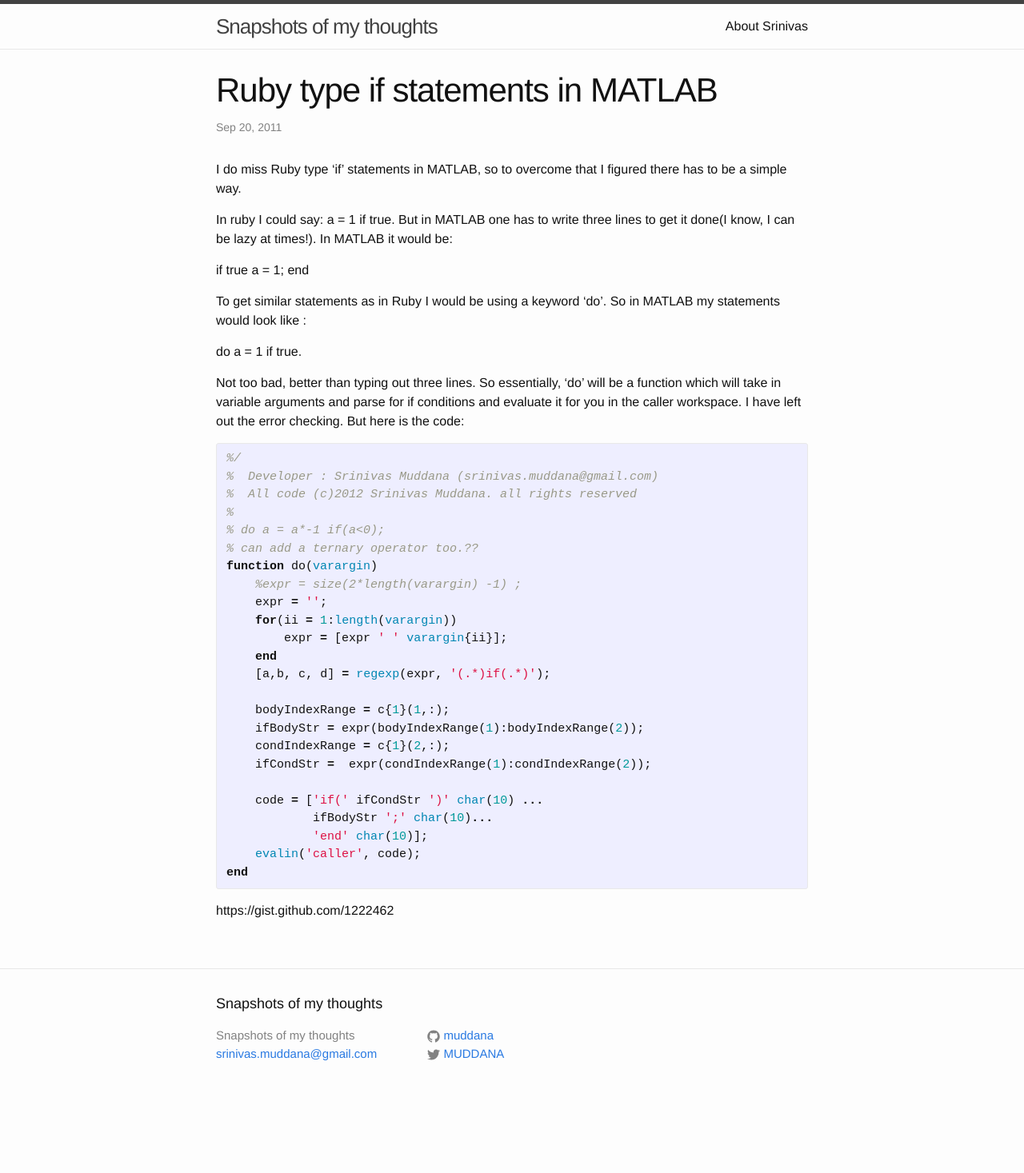
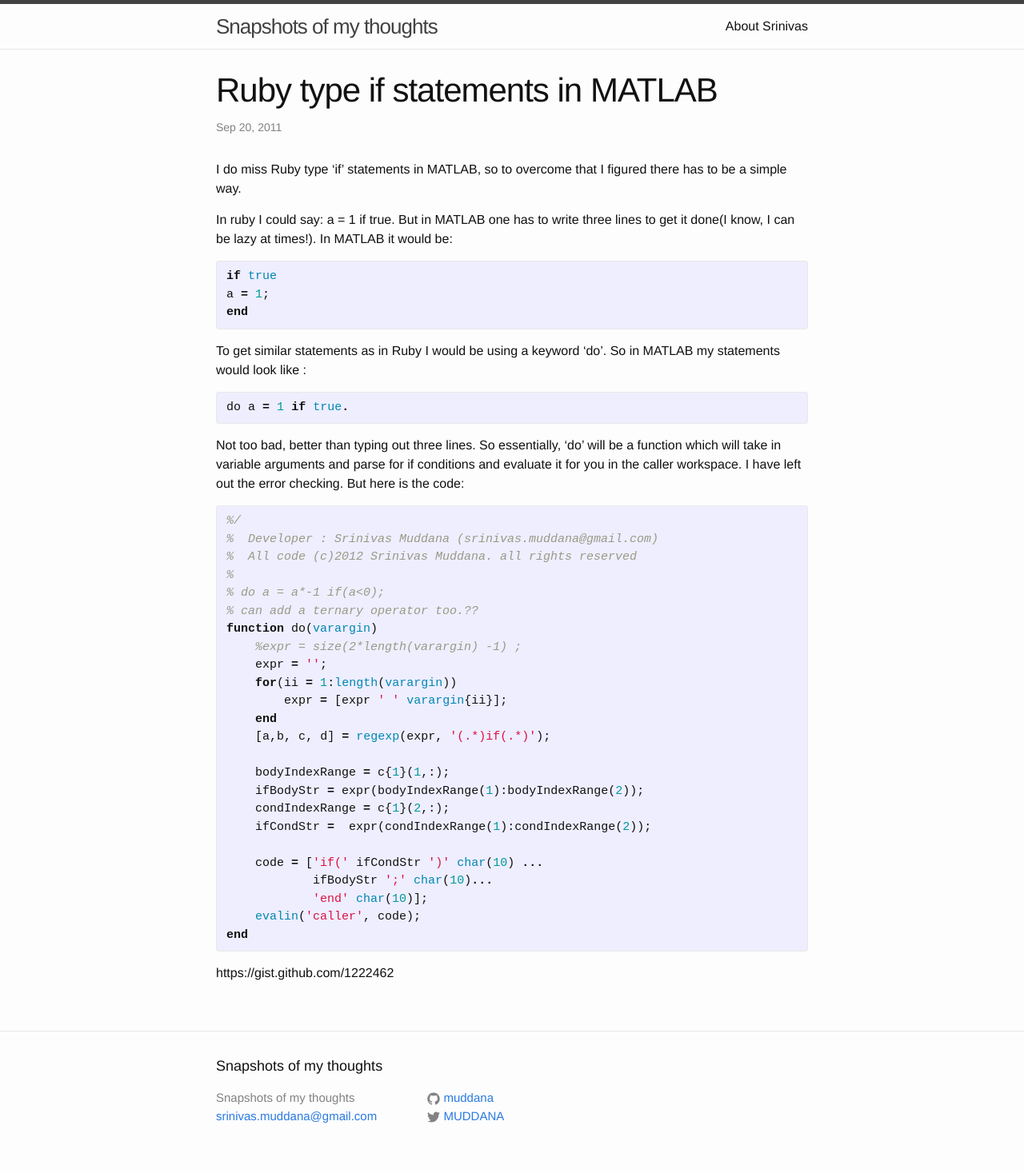
Before and after one commit to muddana/muddana.github.io, a Jekyll site: the page built from _posts/2011-09-20-ruby-style-if-statements-MATLAB.markdown, in a window 1280 px wide. Shown: the whole page at 80% size. Built offline with Jekyll 4.4.1, drawn with Linux system fonts in a browser that asks for light colours; before the commit the page ends 1389 px from its top, so only the background shows below that.

Commit message:
updated code highlighting
updated code highlighting

```diff
--- a/_posts/2011-09-20-ruby-style-if-statements-MATLAB.markdown
+++ b/_posts/2011-09-20-ruby-style-if-statements-MATLAB.markdown
@@ -12,14 +12,18 @@ In ruby I could say: a = 1 if true. But in MATLAB one has to write
 three lines to get it done(I know, I can be lazy at times!). In MATLAB
 it would be:
 
+{% highlight matlab %}
 if true
 a = 1;
 end
+{% endhighlight %}
 
 To get similar statements as in Ruby I would be using a keyword 'do'.
 So in MATLAB my statements would look like :
 
+{% highlight matlab %}
 do a = 1 if true.
+{% endhighlight %}
 
 Not too bad, better than typing out three lines. So essentially, 'do'
 will be a function which will take in variable arguments and parse for
```
